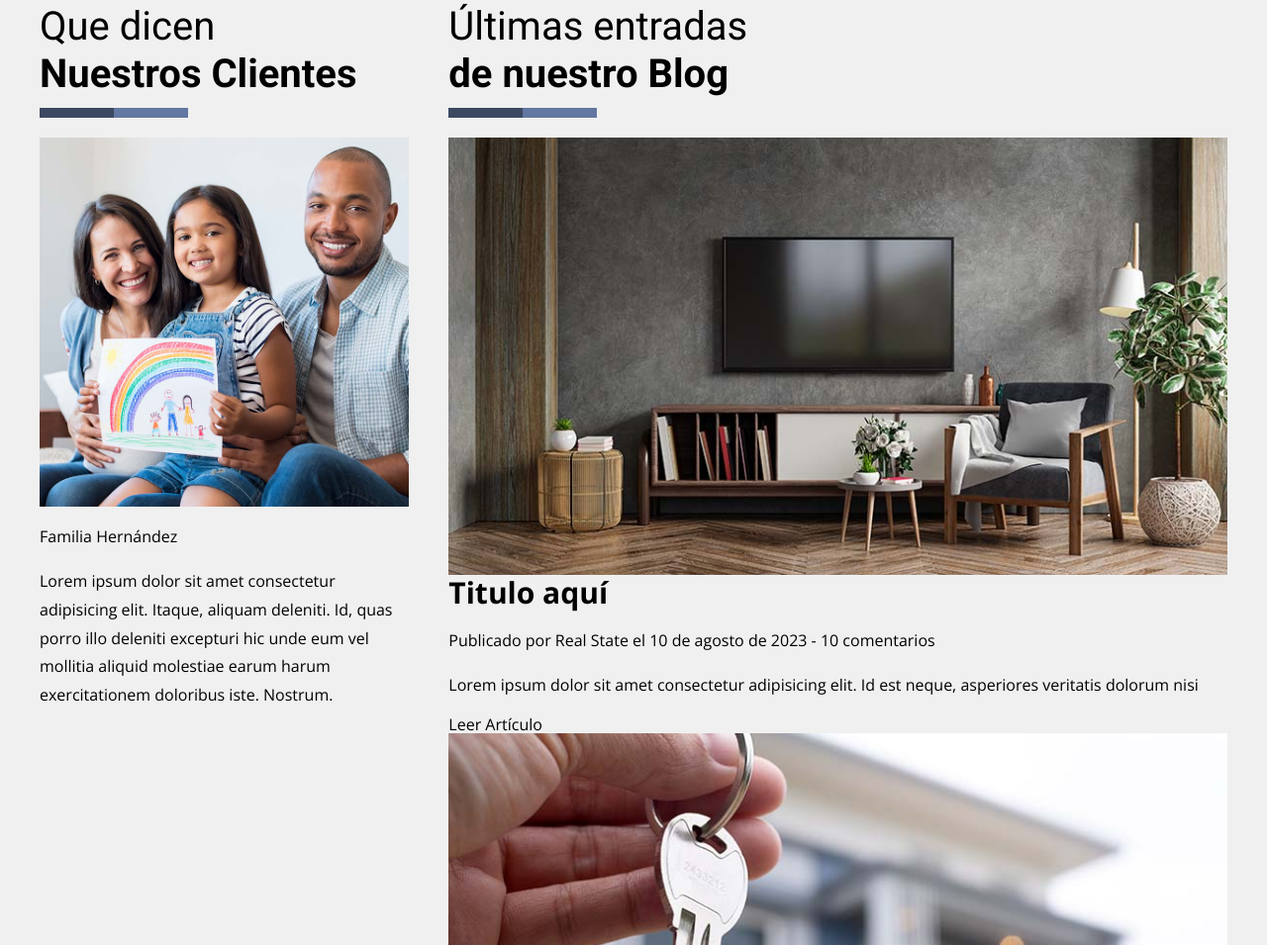
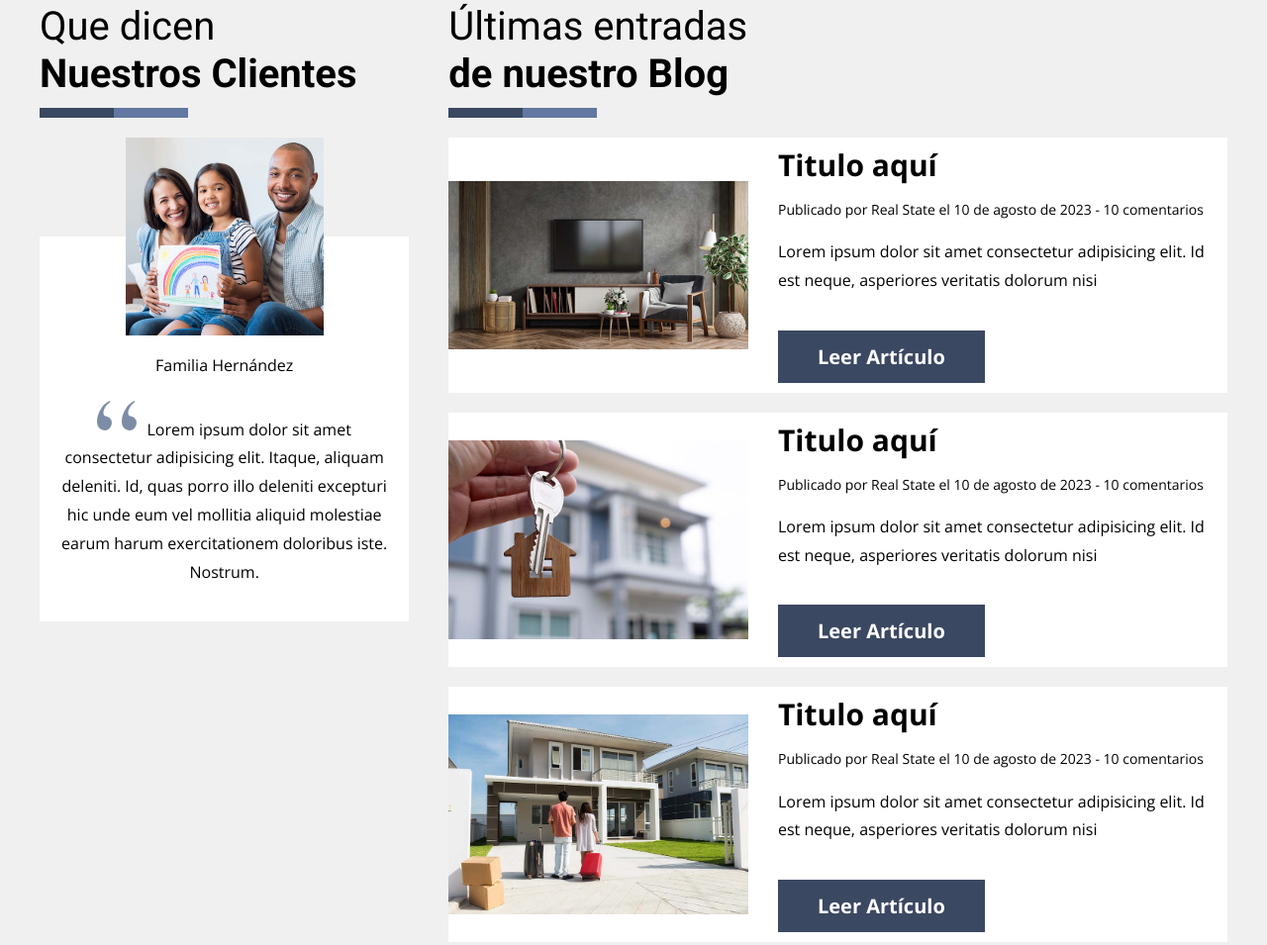
Before and after one commit to Naibaf93/Real-State, a website: page index.html in a window 1280 px wide. Shown: the part 2653-3608 px from the top of the page at 99% size. Drawn offline with nearby package versions, Linux system fonts and the light colour scheme.

Commit message:
css al blog y testimoniales

```diff
--- a/index.html
+++ b/index.html
@@ -137,7 +137,7 @@
             <h2 class="testimoniales-blog__heading">Últimas entradas <span>de nuestro Blog</span></h2>
 
             <div class="entrada">
-                <div class="entrada__imagen-contenedoe">
+                <div class="entrada__imagen-contenedor">
                     <img src="build/img/blog_1.jpg" alt="imagen blog" class="entreda__imagen">
                 </div>
                 <div class="entrada__contenido">
@@ -149,7 +149,7 @@
             </div><!--entrada-->
 
             <div class="entrada">
-                <div class="entrada__imagen-contenedoe">
+                <div class="entrada__imagen-contenedor">
                     <img src="build/img/blog_2.jpg" alt="imagen blog" class="entreda__imagen">
                 </div>
                 <div class="entrada__contenido">
@@ -161,7 +161,7 @@
             </div><!--entrada-->
 
             <div class="entrada">
-                <div class="entrada__imagen-contenedoe">
+                <div class="entrada__imagen-contenedor">
                     <img src="build/img/blog_3.jpg" alt="imagen blog" class="entreda__imagen">
                 </div>
                 <div class="entrada__contenido">
--- a/src/scss/ui/contenido/_testimonial-blog.scss
+++ b/src/scss/ui/contenido/_testimonial-blog.scss
@@ -18,3 +18,75 @@
         @include m.heading(true);
     }
 }
+
+.testimonial {
+    text-align: center;
+    &__imagen {
+        width: 20rem;
+        margin: 0 auto;
+    }
+
+    &__contenido {
+        background-color: v.$blanco;
+        margin-top: -10rem;
+        padding: 10rem 2rem 2rem 2rem;
+    }
+
+    &__nommbre {
+        font-size: 2.4rem;
+        font-weight: 700;
+    }
+
+    &__texto {
+        &::before {
+            content: '';
+            background-image: url(../img/quote.svg);
+            background-repeat: no-repeat;
+            background-position: center;
+            display: inline-block;
+            width: 4rem;
+            height: 4rem;
+            margin-right: 1rem;
+        }
+    }
+}
+
+.entrada {
+    background-color: v.$blanco;
+    margin-bottom: 2rem;
+
+    @include m.tablet {
+        @include m.grid(5, 2rem);
+        align-items: center;
+    }
+    &__imagen-contenedor {
+        @include m.tablet {
+            grid-column: 1 / 3;
+        }
+    }
+
+    &__imagen {
+        height: 30rem;
+        object-fit: cover;
+        width: 100%;
+    }
+
+    &__contenido {
+        padding: 1rem;
+        @include m.tablet {
+            grid-column: 3 / 6;
+        }
+    }
+
+    &__meta {
+        font-size: 1.4rem;
+    }
+
+    &__enlace {
+        @include m.boton(v.$primario, v.$blanco);
+        display: block;
+        @include m.tablet {
+            display: inline-block;
+        }
+    }
+}
```
Also changed, not shown: build/css/app.css, 1 other file.
